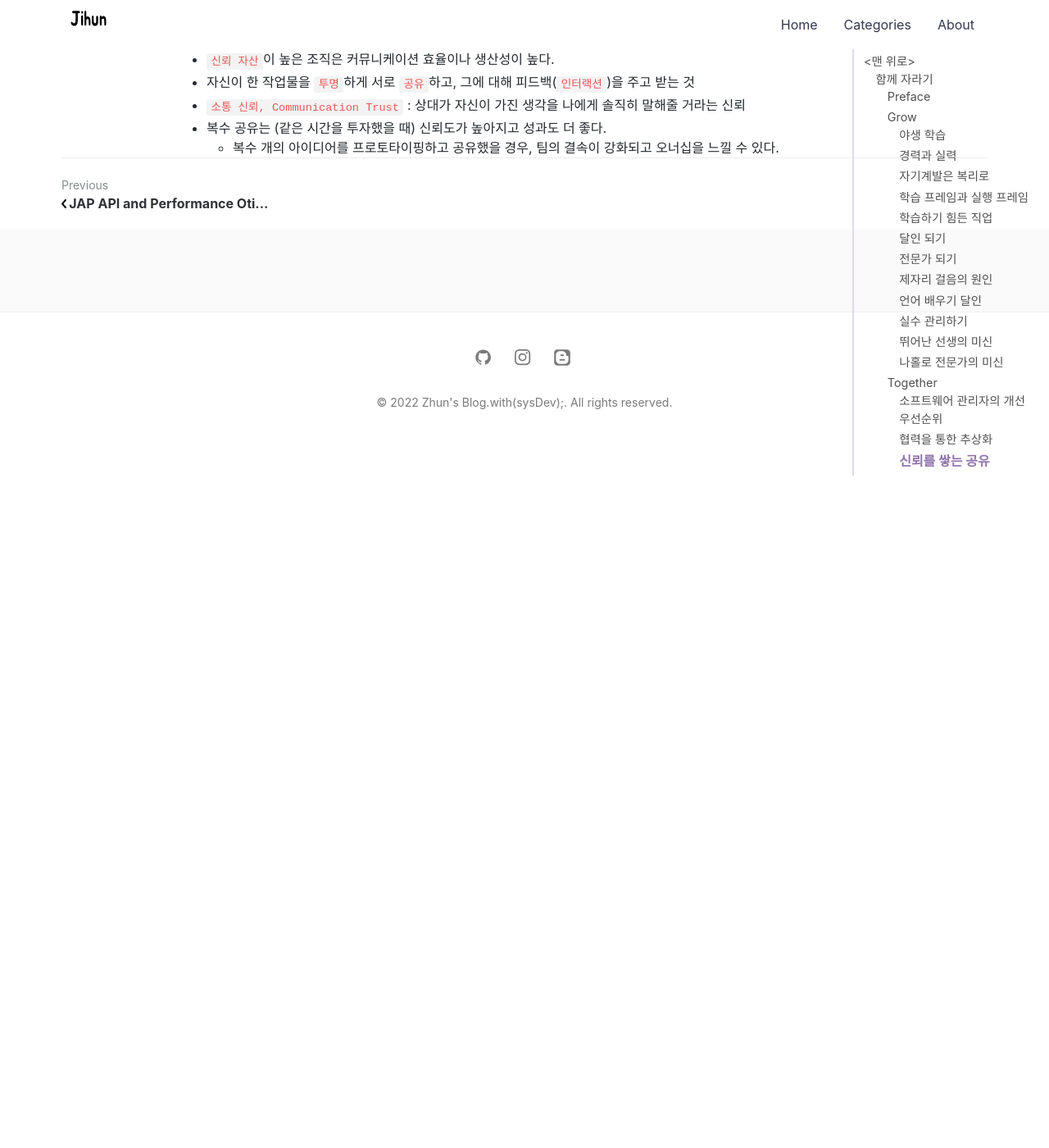
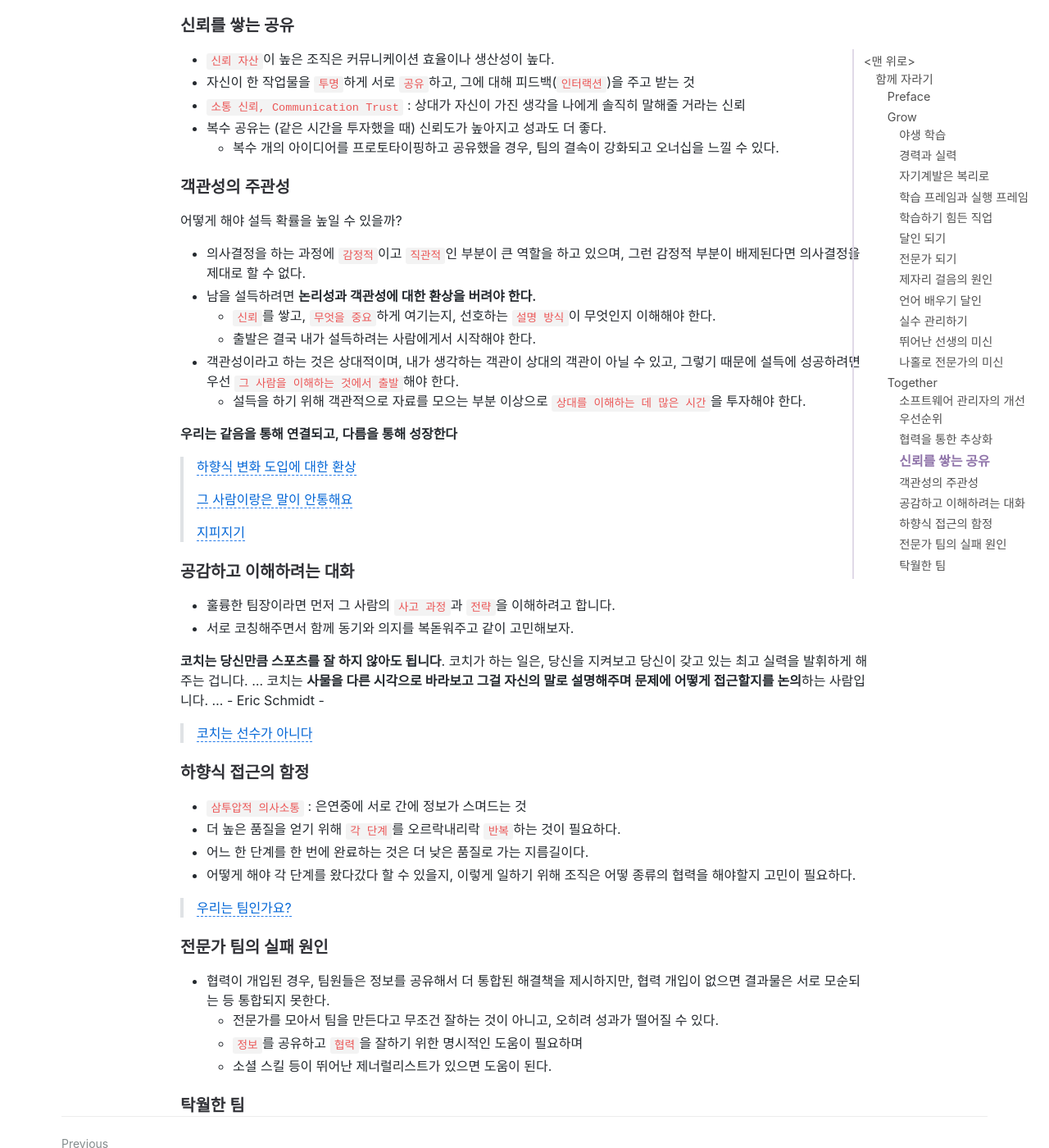
Before and after one commit to jihunparkme/jihunparkme.github.io, a Jekyll site: the page built from _posts/2022-05-25-Growing-Up-Together.md, in a window 1280 px wide and 1400 px high, scrolled down 8611 px. Shown: the whole window at 82% size. Built offline with Jekyll 4.4.1, drawn with Linux system fonts in a browser that asks for light colours; nearby versions of some CDN libraries; comment, search, counter and statistics services are not loaded; before the commit the page ends 9157 px from its top, so only the background shows below that; some of the changed text lies outside the part shown.

Commit message:
add: contents

```diff
--- a/_posts/2022-05-25-Growing-Up-Together.md
+++ b/_posts/2022-05-25-Growing-Up-Together.md
@@ -307,3 +307,49 @@ featured-img: growing-up-together
 - `소통 신뢰, Communication Trust` : 상대가 자신이 가진 생각을 나에게 솔직히 말해줄 거라는 신뢰
 - 복수 공유는 (같은 시간을 투자했을 때) 신뢰도가 높아지고 성과도 더 좋다.
   - 복수 개의 아이디어를 프로토타이핑하고 공유했을 경우, 팀의 결속이 강화되고 오너십을 느낄 수 있다.
+
+### 객관성의 주관성
+
+어떻게 해야 설득 확률을 높일 수 있을까?
+
+- 의사결정을 하는 과정에 `감정적`이고 `직관적`인 부분이 큰 역할을 하고 있으며, 그런 감정적 부분이 배제된다면 의사결정을 제대로 할 수 없다.
+- 남을 설득하려면 **논리성과 객관성에 대한 환상을 버려야 한다.**
+  - `신뢰`를 쌓고, `무엇을 중요`하게 여기는지, 선호하는 `설명 방식`이 무엇인지 이해해야 한다.
+  - 출발은 결국 내가 설득하려는 사람에게서 시작해야 한다.
+- 객관성이라고 하는 것은 상대적이며, 내가 생각하는 객관이 상대의 객관이 아닐 수 있고, 그렇기 때문에 설득에 성공하려면 우선 `그 사람을 이해하는 것에서 출발`해야 한다.
+  - 설득을 하기 위해 객관적으로 자료를 모으는 부분 이상으로 `상대를 이해하는 데 많은 시간`을 투자해야 한다.
+
+**우리는 같음을 통해 연결되고, 다름을 통해 성장한다**
+
+> [하향식 변화 도입에 대한 환상](http://agile.egloos.com/5159056)
+>
+> [그 사람이랑은 말이 안통해요](http://agile.egloos.com/5265969)
+>
+> [지피지기](http://agile.egloos.com/5154376)
+
+### 공감하고 이해하려는 대화
+
+- 훌륭한 팀장이라면 먼저 그 사람의 `사고 과정`과 `전략`을 이해하려고 합니다.
+- 서로 코칭해주면서 함께 동기와 의지를 복돋워주고 같이 고민해보자.
+
+**코치는 당신만큼 스포츠를 잘 하지 않아도 됩니다**. 코치가 하는 일은, 당신을 지켜보고 당신이 갖고 있는 최고 실력을 발휘하게 해주는 겁니다. ... 코치는 **사물을 다른 시각으로 바라보고 그걸 자신의 말로 설명해주며 문제에 어떻게 접근할지를 논의**하는 사람입니다. ... - Eric Schmidt -
+
+> [코치는 선수가 아니다](http://agile.egloos.com/5043002)
+
+### 하향식 접근의 함정
+
+- `삼투압적 의사소통` : 은연중에 서로 간에 정보가 스며드는 것
+- 더 높은 품질을 얻기 위해 `각 단계`를 오르락내리락 `반복`하는 것이 필요하다.
+- 어느 한 단계를 한 번에 완료하는 것은 더 낮은 품질로 가는 지름길이다.
+- 어떻게 해야 각 단계를 왔다갔다 할 수 있을지, 이렇게 일하기 위해 조직은 어떻 종류의 협력을 해야할지 고민이 필요하다.
+
+> [우리는 팀인가요?](http://agile.egloos.com/1932595)
+
+### 전문가 팀의 실패 원인
+
+- 협력이 개입된 경우, 팀원들은 정보를 공유해서 더 통합된 해결책을 제시하지만, 협력 개입이 없으면 결과물은 서로 모순되는 등 통합되지 못한다.
+  - 전문가를 모아서 팀을 만든다고 무조건 잘하는 것이 아니고, 오히려 성과가 떨어질 수 있다.
+  - `정보`를 공유하고 `협력`을 잘하기 위한 명시적인 도움이 필요하며
+  - 소셜 스킬 등이 뛰어난 제너럴리스트가 있으면 도움이 된다.
+
+### 탁월한 팀
```
